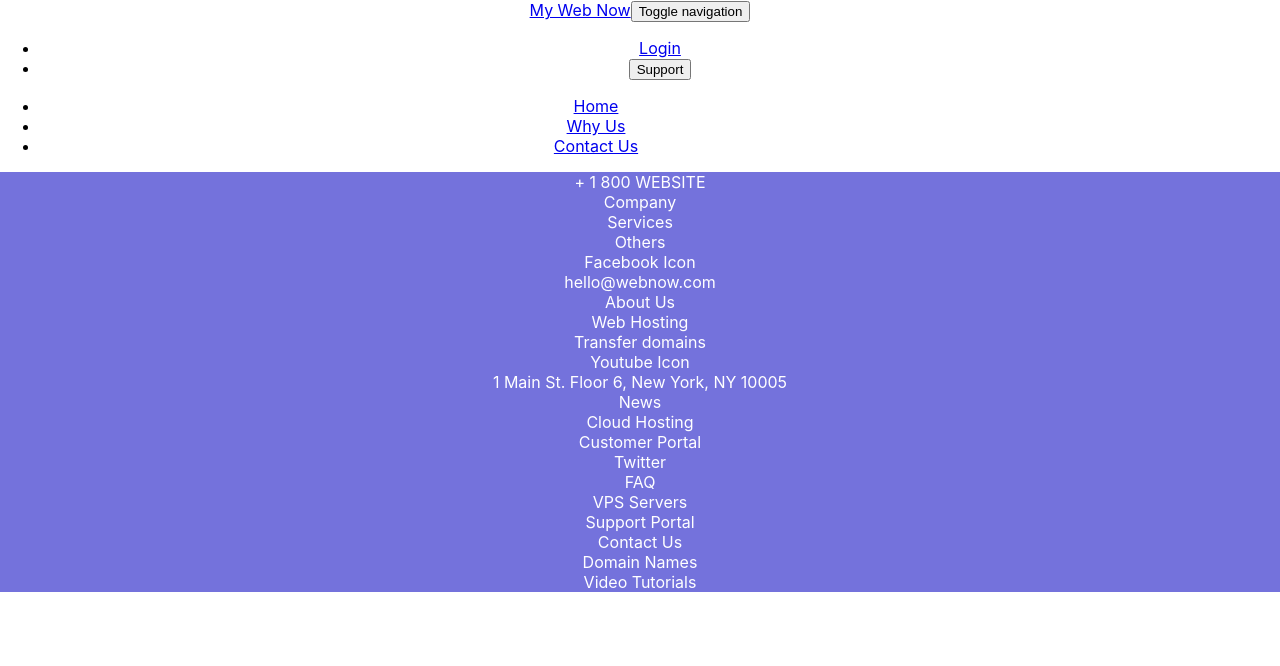
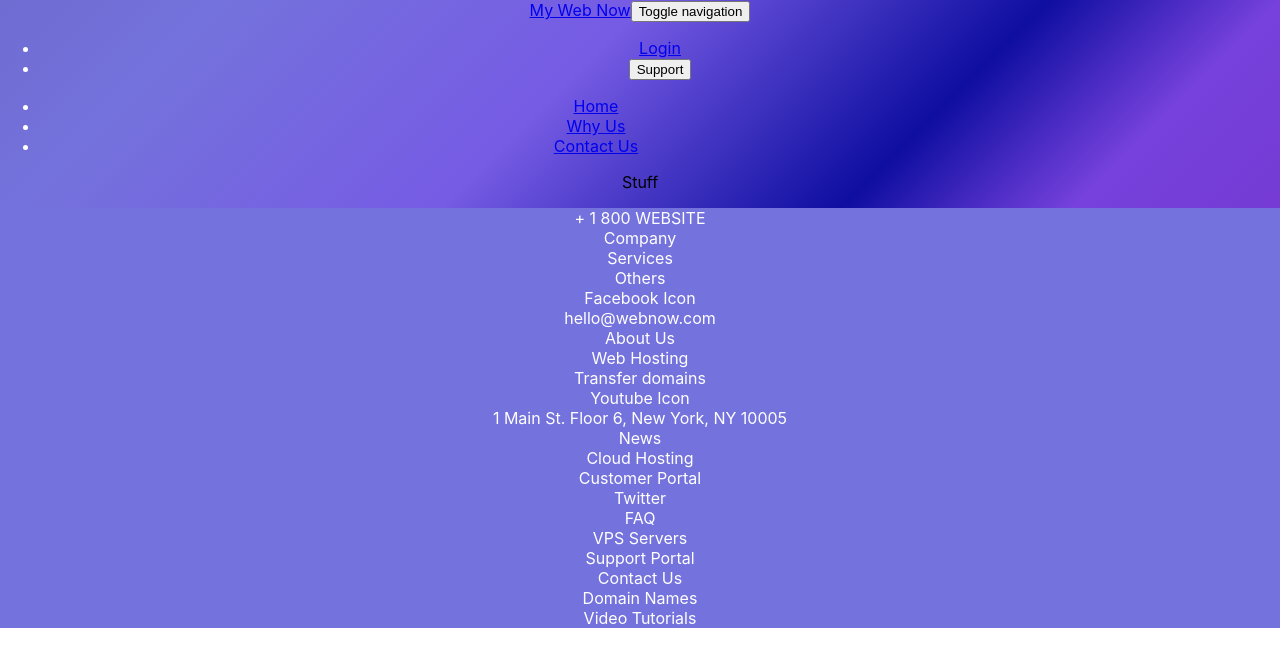
Before and after one commit to sassafracas/thesis-code-challenge, a React (Create React App) app: page / in a window 1280 px wide. Shown: the top 666 px of the page. Built offline with nearby package versions, Linux system fonts and the light colour scheme; the HTML template or start-up script is replaced by a standard one.

Commit message:
inital gradient

```diff
--- a/src/App.css
+++ b/src/App.css
@@ -1,5 +1,15 @@
 .App {
   text-align: center;
+  background: linear-gradient(
+    -45deg,
+    rgba(255,0,132,1) 0%,
+    rgba(116,54,205,1) 15%,
+    rgba(118,65,221,1) 33%,
+    rgba(14,14,160,1) 45%,
+    rgba(118,91,228,1) 66%,
+    rgba(116,114,220,1) 88%,
+    rgba(111,109,210,1) 100%
+    );
 }
 
 .App-logo {
--- a/src/App.js
+++ b/src/App.js
@@ -2,12 +2,14 @@
 import './App.css';
 import TopNavbar from './TopNavbar';
 import Footer from './Footer';
+import Content from './Content';
 
 class App extends Component {
   render() {
     return (
       <div className="App">
         <TopNavbar/>
+        <Content />
         <Footer/>
       </div>
     );
--- /dev/null
+++ b/src/Content.js
@@ -0,0 +1,11 @@
+import React, { Component } from 'react';
+
+class Content extends Component {
+
+  render() {
+    return(
+      <p>Stuff</p>
+    )
+  }
+}
+export default Content;
--- a/src/TopNavbar.js
+++ b/src/TopNavbar.js
@@ -5,7 +5,7 @@
 
   render(){
     return (
-      <Navbar staticTop collapseOnSelect>
+      <Navbar staticTop collapseOnSelect style={{backgroundColor:"transparent", borderColor:"transparent", color:"#FFF"}}>
         <Navbar.Header>
           <Navbar.Brand>
             <a href="#brand">My Web Now</a>
```
